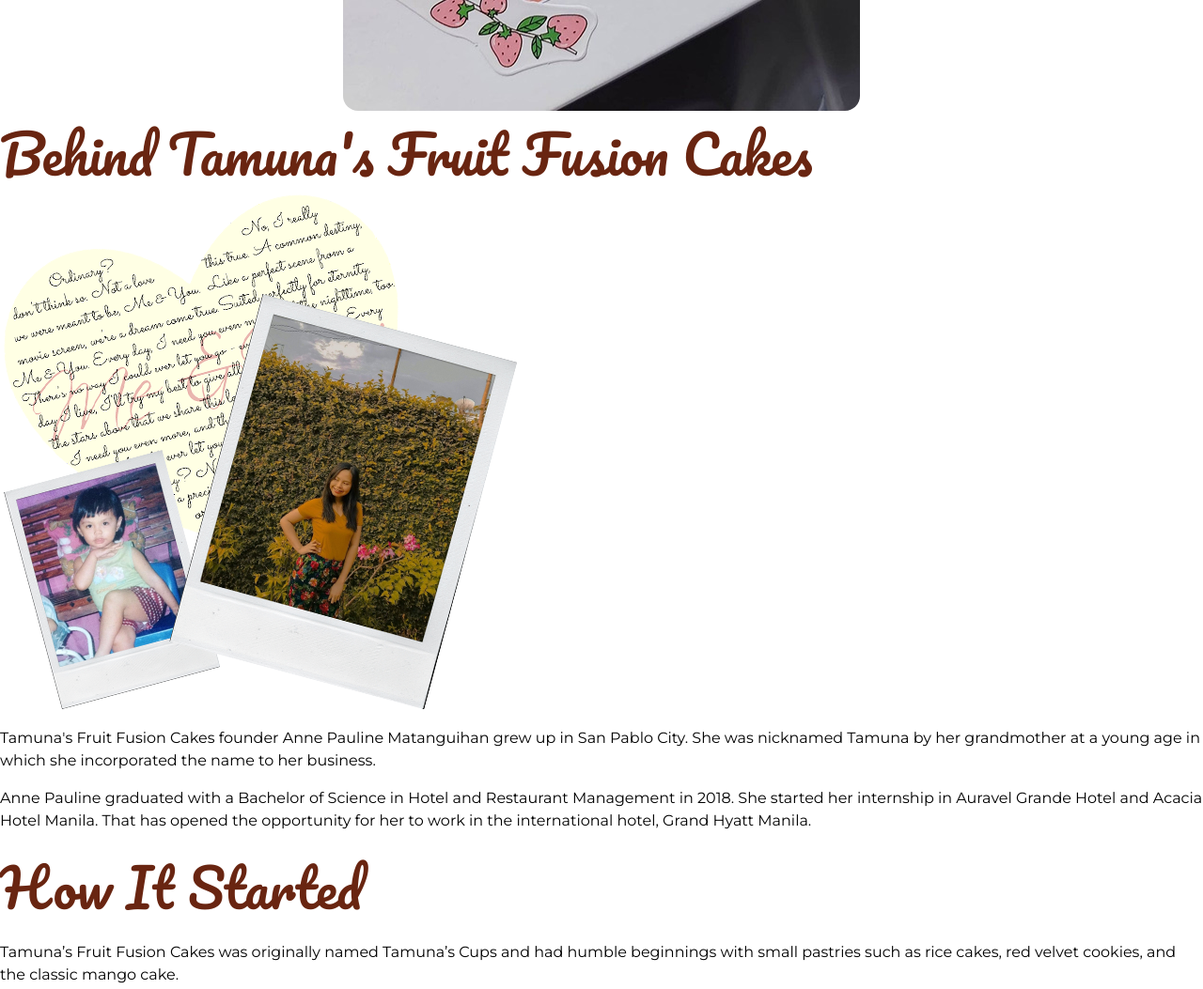
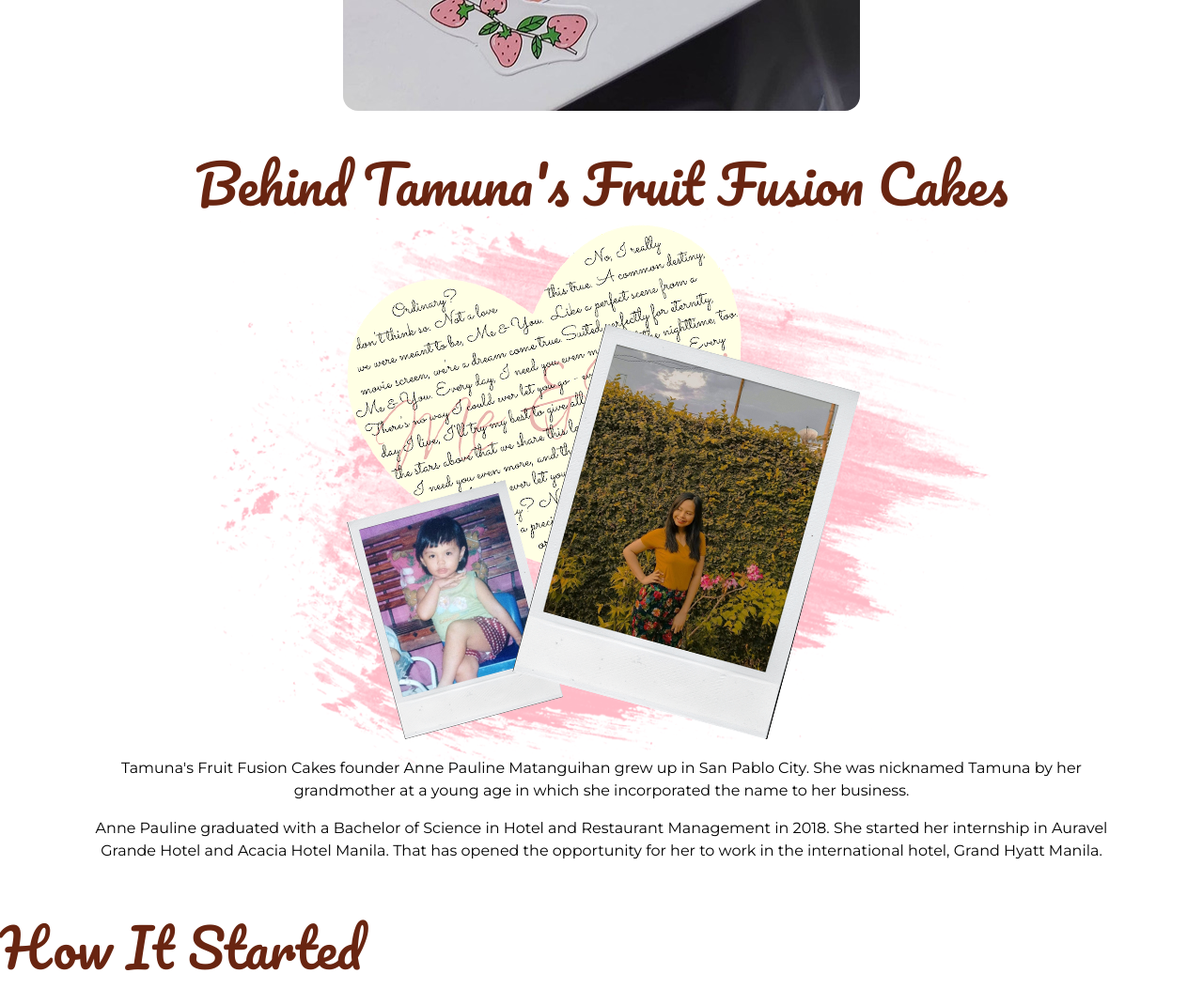
Before and after one commit to rontoyhacao/tamuna-s, a plain HTML site: page about.html in a window 1280 px wide. Shown: the part 1040-2093 px from the top of the page at 94% size. Drawn offline with nearby package versions, Linux system fonts and the light colour scheme.

Commit message:
about page behind tamunas added

```diff
--- /dev/null
+++ b/assets/styles/scss/layout/_about-behind.scss
@@ -0,0 +1,27 @@
+.behind-tamunas {
+    padding: 2rem 0;
+    .behind-tamunas-container {
+        @include wide-container;
+        text-align: center;
+        &__image {
+            position: relative;
+            &::before {
+                content: '';
+                position: absolute;
+                top: 50%;
+                left: 50%;
+                transform: translate(-50%, -50%);
+                background-image: url(/assets/images/splash3.png);
+                background-repeat: no-repeat;
+                background-size: contain;
+                height: clamp(24rem, calc((608 / 625) * 100vw), 38rem);
+                width: clamp(32rem, calc((832 / 625) * 100vw), 52rem);
+                z-index: -1;
+            }
+            img {
+                max-width: 100%;
+                height: auto;
+            }
+        }
+    }
+}
--- a/assets/styles/scss/main.scss
+++ b/assets/styles/scss/main.scss
@@ -21,3 +21,4 @@
 @import './layout/footer';
 
 @import './layout/about-about';
+@import './layout/about-behind';
```
Also changed, not shown: assets/images/splash3.png (added), assets/styles/main.css, 1 other file.
